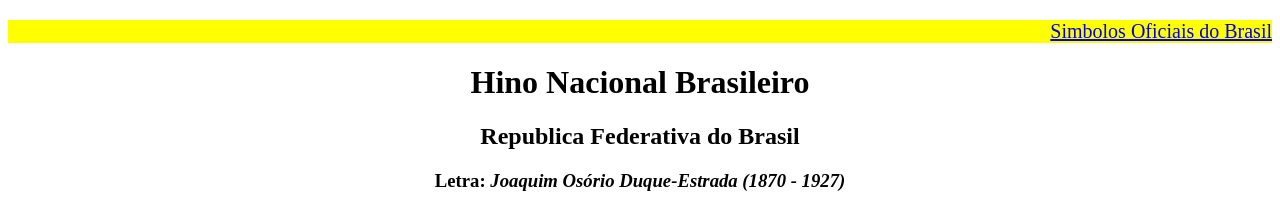
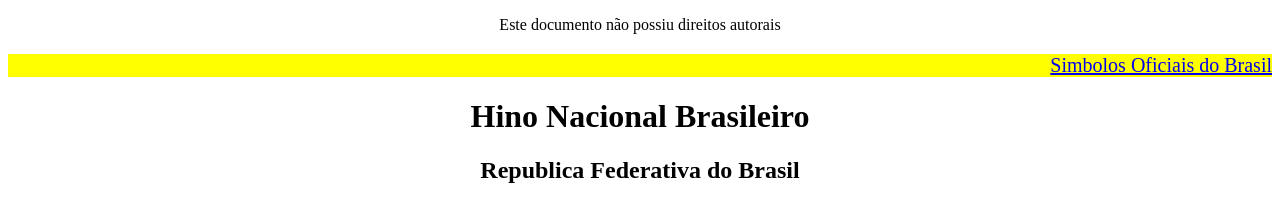
Before and after one commit to ArthurLimaCogo/projeto, a plain HTML site: page index.html in a window 1280 px wide. Shown: the top 201 px of the page. Drawn offline with Linux system fonts and the light colour scheme.

Commit message:
Adicionado: paragrafo de direitos autorais

```diff
--- a/index.html
+++ b/index.html
@@ -8,6 +8,7 @@
 <body>
 	<header>
 
+		<p>Este documento não possiu direitos autorais</p>
 
 		<div class="titulo">
 			<p><a href="http://www2.planalto.gov.br/mandatomicheltemer/conheca-a-presidencia/acervo/simbolos-nacionais/simbolos-nacionais-1" target="_blank" >Simbolos Oficiais do Brasil</p></a>
```
